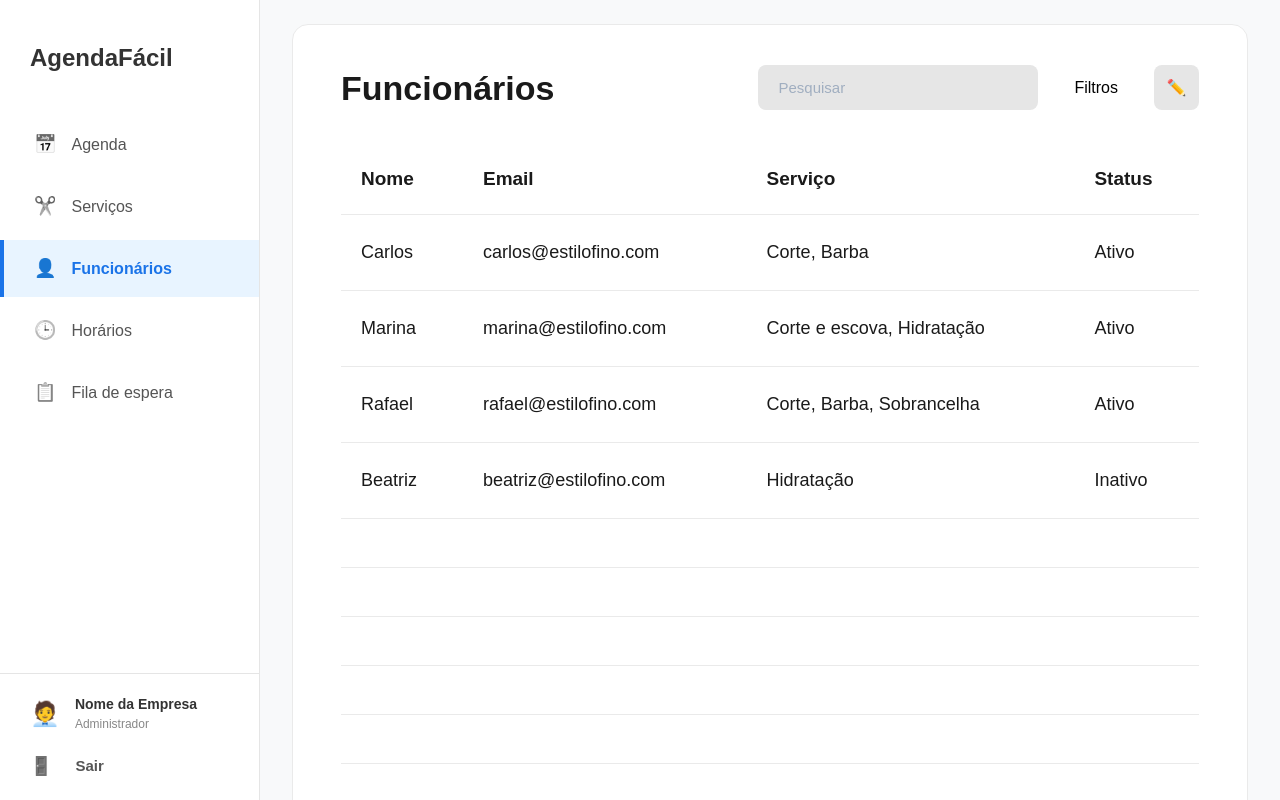
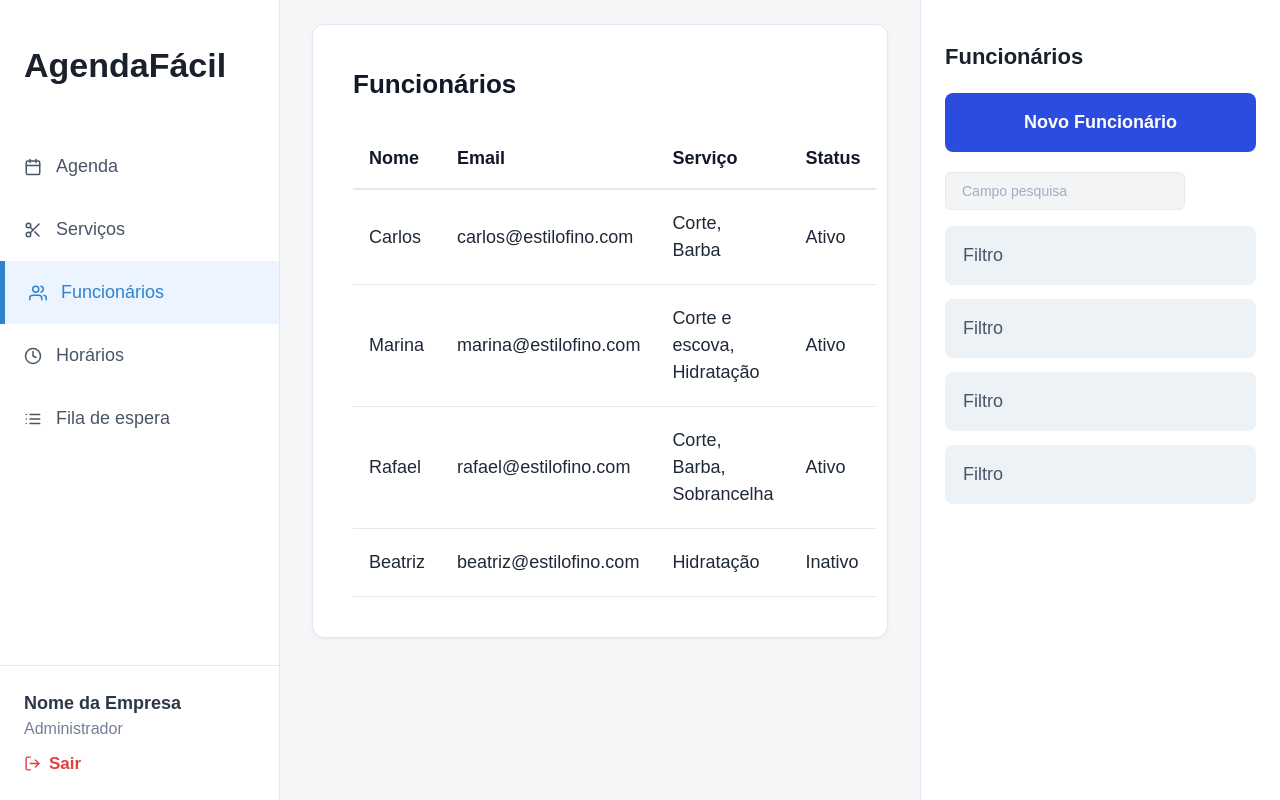
Before and after one commit to kauagomesduarte/AgendaFacil, a React (Vite) app in the folder Frontend/: page /funcionarios in a window 1280 px wide. Shown: the top 800 px of the page. Built offline with nearby package versions, Linux system fonts and the light colour scheme.

Commit message:
alterado funcionarios para ficar igual a de serviços

```diff
--- a/Frontend/src/CSS/Funcionarios.css
+++ b/Frontend/src/CSS/Funcionarios.css
@@ -14,10 +14,10 @@
 
 .cartao-funcionarios {
   background-color: #FFFFFF;
-  border-radius: 16px;
+  border-radius: 12px;
   width: 100%;
   max-width: 100%;
-  padding: 40px 48px;
+  padding: 24px 32px;
   border: 1px solid #EAEAEA;
 }
 
@@ -26,12 +26,12 @@
   justify-content: space-between;
   align-items: center;
   width: 100%;
-  margin-bottom: 35px;
+  margin-bottom: 24px;
 }
 
 .cabecalho-tabela h2 {
-  font-size: 34px;
-  font-weight: 800;
+  font-size: 24px;
+  font-weight: 700;
   color: #1A1A1A;
   margin: 0;
   line-height: 1;
@@ -39,53 +39,54 @@
 
 .acoes-cabecalho {
   display: flex;
-  align-items: stretch;
-  gap: 12px;
+  gap: 10px;
+  align-items: center;
 }
 
-.input-pesquisa,
-.btn-filtro,
-.btn-icone {
-  height: 45px;
-  margin: 0;
+.input-pesquisa {
+  height: 38px;
+  display: flex;
+  align-items: center;
+  padding: 0 16px;
+  border-radius: 6px;
+  border: 1px solid #EAEAEA;
+  background-color: #F3F4F6;
+  font-size: 14px;
+  width: 240px;
+  outline: none;
   box-sizing: border-box;
-  align-self: center;
+  line-height: normal;
 }
 
-/* Barra de pesquisa (sem display flex para preservar o campo de texto) */
-.input-pesquisa {
-  display: flex;
-  align-items: center;
-  padding: 0 20px;
-  border-radius: 8px;
-  background-color: #E6E6E6;
-  font-size: 15px;
-  width: 280px;
-  outline: none;
-  border: none;
-}
-
-/* Botões com alinhamento flexível */
 .btn-filtro {
-  padding: 0 24px;
+  height: 38px;
+  box-sizing: border-box;
   display: flex;
   align-items: center;
   justify-content: center;
+  padding: 0 18px;
+  border-radius: 6px;
+  border: 1px solid #EAEAEA;
+  background-color: #F3F4F6;
+  font-size: 14px;
+  font-weight: 600;
+  color: #374151;
+  cursor: pointer;
 }
 
 .btn-icone {
-  width: 45px;
-  height: 45px;
+  height: 38px;
+  width: 38px;
+  box-sizing: border-box;
   display: flex;
   align-items: center;
   justify-content: center;
   padding: 0;
-  border-radius: 8px;
-  border: none;
-  background-color: #E6E6E6;
-  font-size: 16px;
+  border-radius: 6px;
+  border: 1px solid #EAEAEA;
+  background-color: #F3F4F6;
+  font-size: 14px;
   cursor: pointer;
-  box-sizing: border-box;
 }
 
 .tabela-funcionarios {
@@ -95,19 +96,19 @@
 
 .tabela-funcionarios th {
   text-align: left;
-  padding: 20px;
+  padding: 14px 16px;
   border-bottom: 1px solid #EAEAEA;
   color: #1A1A1A;
-  font-weight: 800;
-  font-size: 19px;
+  font-weight: 700;
+  font-size: 15px;
 }
 
 .tabela-funcionarios td {
-  padding: 24px 20px;
+  padding: 16px;
   border-bottom: 1px solid #EAEAEA;
-  color: #1A1A1A;
-  font-size: 18px;
-  font-weight: 500;
+  color: #374151;
+  font-size: 14px;
+  font-weight: 400;
 }
 
 .tabela-funcionarios tr:last-child td {
@@ -117,15 +118,15 @@
 .rodape-tabela {
   display: flex;
   justify-content: flex-end;
-  margin-top: 30px;
+  margin-top: 24px;
 }
 
 .btn-salvar {
-  padding: 14px 32px;
+  padding: 10px 24px;
   background-color: #E6E6E6;
   border: none;
-  border-radius: 8px;
-  font-size: 17px;
+  border-radius: 6px;
+  font-size: 14px;
   font-weight: 600;
   color: #333;
   cursor: pointer;
--- a/Frontend/src/pages/Funcionarios.jsx
+++ b/Frontend/src/pages/Funcionarios.jsx
@@ -1,44 +1,45 @@
 import React from 'react';
+import { useNavigate } from 'react-router-dom';
 import '../CSS/Funcionarios.css';
-import Sidebar from '../components/Sidebar';
+import { FiCalendar, FiScissors, FiUsers, FiClock, FiList, FiLogOut } from 'react-icons/fi';
 
+export default function Funcionarios() {
+  const navigate = useNavigate();
 
-const Funcionarios = () => {
-  // Dados de exemplo baseados no teu design
-const listaFuncionarios = [
-    { nome: 'Carlos', email: 'carlos@estilofino.com', servico: 'Corte, Barba', status: 'Ativo' },
-    { nome: 'Marina', email: 'marina@estilofino.com', servico: 'Corte e escova, Hidratação', status: 'Ativo' },
-    { nome: 'Rafael', email: 'rafael@estilofino.com', servico: 'Corte, Barba, Sobrancelha', status: 'Ativo' },
-    { nome: 'Beatriz', email: 'beatriz@estilofino.com', servico: 'Hidratação', status: 'Inativo' },
-    { nome: '', email: '', servico: '', status: '' },
-    { nome: '', email: '', servico: '', status: '' },
-    { nome: '', email: '', servico: '', status: '' },
-    { nome: '', email: '', servico: '', status: '' },
-    { nome: '', email: '', servico: '', status: '' },
-    { nome: '', email: '', servico: '', status: '' },
-    { nome: '', email: '', servico: '', status: '' },
-    { nome: '', email: '', servico: '', status: '' },
-    { nome: '', email: '', servico: '', status: '' },
-    { nome: '', email: '', servico: '', status: '' },
+  const listaFuncionarios = [
+    { id: 1, nome: 'Carlos', email: 'carlos@estilofino.com', servico: 'Corte, Barba', status: 'Ativo' },
+    { id: 2, nome: 'Marina', email: 'marina@estilofino.com', servico: 'Corte e escova, Hidratação', status: 'Ativo' },
+    { id: 3, nome: 'Rafael', email: 'rafael@estilofino.com', servico: 'Corte, Barba, Sobrancelha', status: 'Ativo' },
+    { id: 4, nome: 'Beatriz', email: 'beatriz@estilofino.com', servico: 'Hidratação', status: 'Inativo' },
+  ];
 
-  ];
   return (
-    <div className="funcionarios-container">
-      <Sidebar />
+    <div className="servicos-container">
 
+      {/* 1. MENU LATERAL */}
+      <nav className="sidebar">
+        <h2 className="logo">AgendaFácil</h2>
+        <ul className="menu">
+          <li onClick={() => navigate('/agenda')}><FiCalendar className="icone-menu" /> Agenda</li>
+          <li onClick={() => navigate('/servicos')}><FiScissors className="icone-menu" /> Serviços</li>
+          <li className="ativo" onClick={() => navigate('/funcionarios')}><FiUsers className="icone-menu" /> Funcionários</li>
+          <li onClick={() => navigate('/horarios')}><FiClock className="icone-menu" /> Horários</li>
+          <li onClick={() => navigate('/fila-espera')}><FiList className="icone-menu" /> Fila de espera</li>
+        </ul>
+        <div className="perfil-rodape">
+          <div className="info-empresa">
+            <strong>Nome da Empresa</strong>
+            <span>Administrador</span>
+          </div>
+          <button className="btn-sair" onClick={() => navigate('/')}><FiLogOut className="icone-menu" /> Sair</button>
+        </div>
+      </nav>
+
+      {/* 2. CONTEÚDO CENTRAL (TABELA) */}
       <main className="conteudo-principal">
-        <div className="cartao-funcionarios">
-
-          <header className="cabecalho-tabela">
-            <h2>Funcionários</h2>
-            <div className="acoes-cabecalho">
-              <input type="text" placeholder="Pesquisar" className="input-pesquisa" />
-              <button className="btn-filtro">Filtros</button>
-              <button className="btn-icone">✏️</button>
-            </div>
-          </header>
-
-          <table className="tabela-funcionarios">
+        <div className="card-branco">
+          <h2 className="titulo-secao">Funcionários</h2>
+          <table className="tabela-servicos">
             <thead>
               <tr>
                 <th>Nome</th>
@@ -48,9 +49,9 @@ const listaFuncionarios = [
               </tr>
             </thead>
             <tbody>
-              {listaFuncionarios.map((funcionario, index) => (
-                <tr key={index}>
-                  <td className="font-bold">{funcionario.nome}</td>
+              {listaFuncionarios.map((funcionario) => (
+                <tr key={funcionario.id}>
+                  <td>{funcionario.nome}</td>
                   <td>{funcionario.email}</td>
                   <td>{funcionario.servico}</td>
                   <td>{funcionario.status}</td>
@@ -58,17 +59,24 @@ const listaFuncionarios = [
               ))}
             </tbody>
           </table>
-
-          <div className="rodape-tabela">
-            <div className="rodape-tabela">
-        <button className="btn-salvar">Salvar Alterações</button>
-      </div>
-          </div>
-
         </div>
       </main>
+
+      {/* 3. PAINEL DIREITO (AÇÕES E FILTROS) */}
+      <aside className="painel-direito">
+        <div className="card-branco painel-filtros">
+          <h3 className="titulo-painel">Funcionários</h3>
+          <button className="btn-azul">Novo Funcionário</button>
+
+          <input type="text" placeholder="Campo pesquisa" className="input-pesquisa" />
+
+          <div className="filtro-placeholder">Filtro</div>
+          <div className="filtro-placeholder">Filtro</div>
+          <div className="filtro-placeholder">Filtro</div>
+          <div className="filtro-placeholder">Filtro</div>
+        </div>
+      </aside>
+
     </div>
   );
-};
-
-export default Funcionarios;
+}
```
